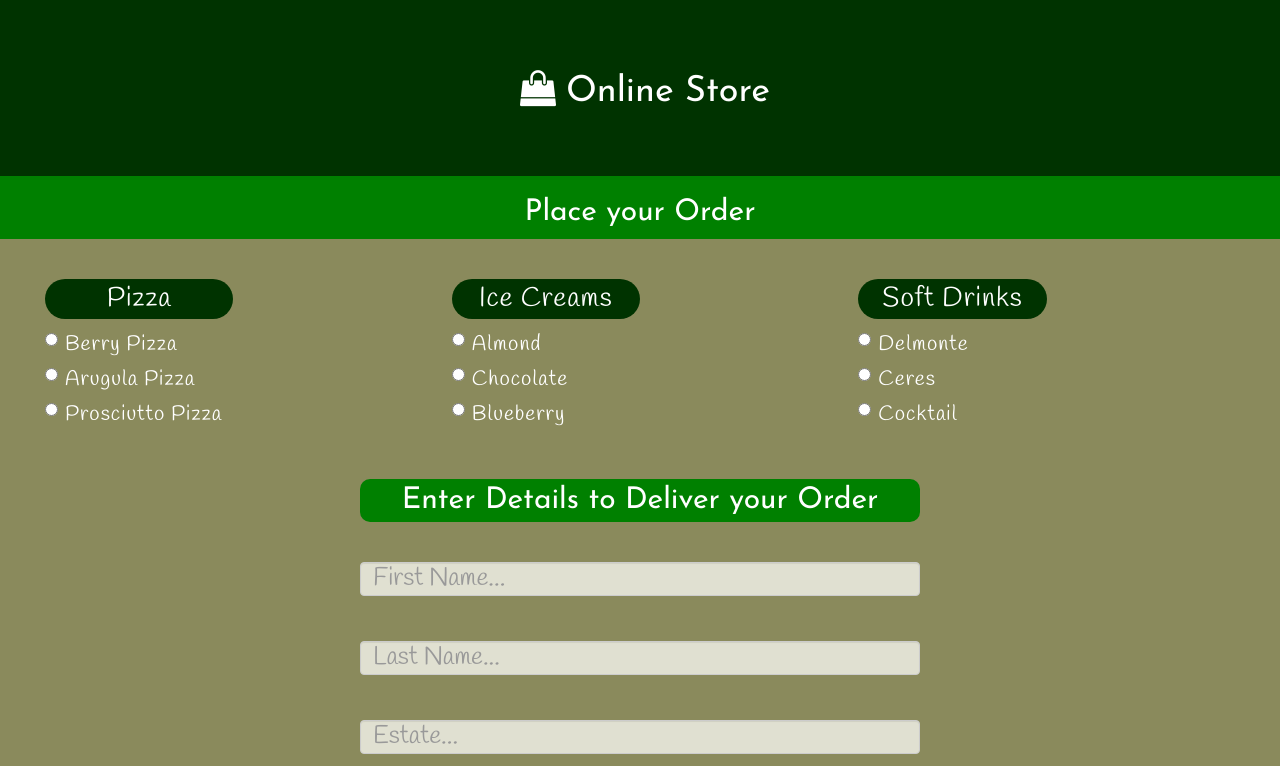
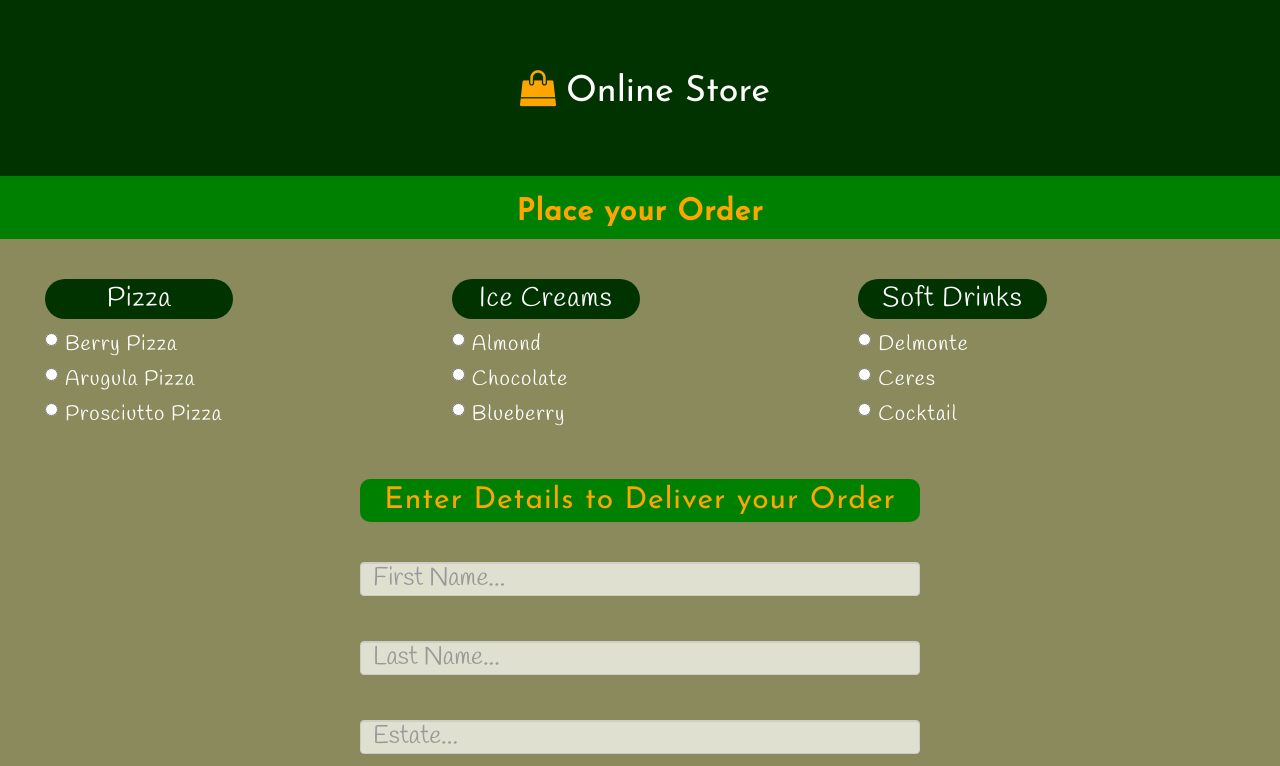
Before and after one commit to mikelubs/online-store, a plain HTML site: page index.html in a window 1280 px wide. Shown: the top 766 px of the page. Drawn offline with Linux system fonts and the light colour scheme; a web font is replaced by a local one.

```diff
--- a/css/styles.css
+++ b/css/styles.css
@@ -28,11 +28,15 @@
 .fa-shopping-bag {
   margin: 5px;
   padding: 5px;
+  color: orange;
 }
 
 h2 {
   text-align: center;
   font-family: 'Josefin Sans', sans-serif;
+  color: orange;
+  font-weight: bold;
+  letter-spacing: 1px;
 }
 
 /******************************************************
@@ -58,10 +62,11 @@
 }
 
 .h2-deliver {
-  color: #fff;
+  color: orange;
   background: rgb(0, 128, 0);
   padding: 5px;
   border-radius: 10px;
+  font-weight: lighter;
 }
 
 .list1 {
```
